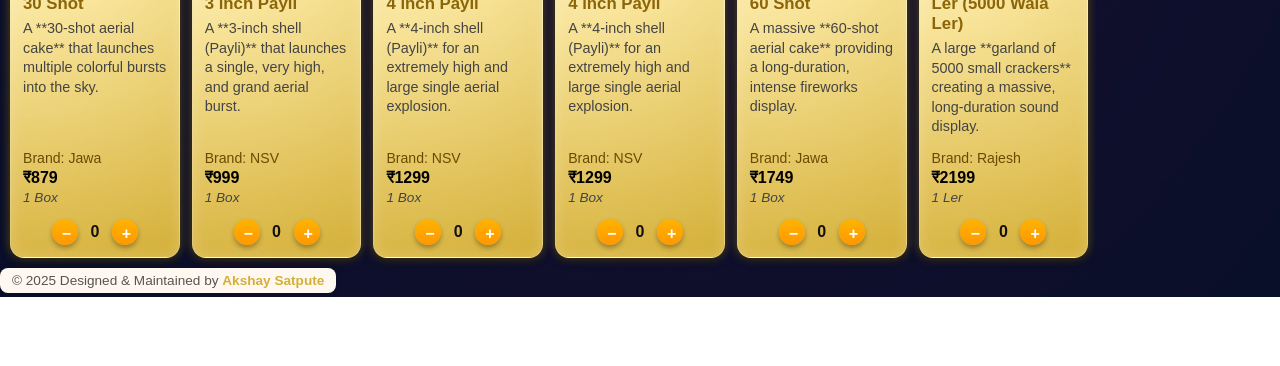
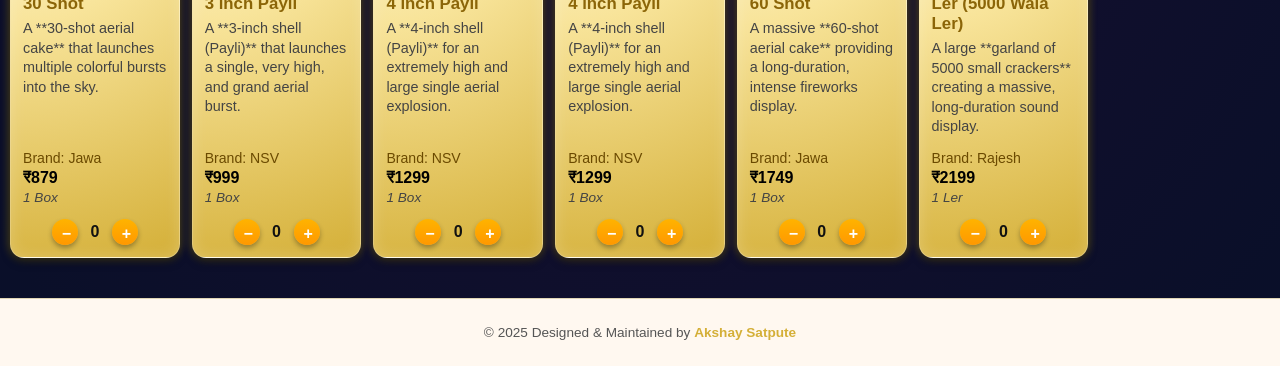
Before and after one commit to codewakshay27/my-website, a plain HTML site: page index.html in a window 1280 px wide. Shown: the part 6667-7033 px from the top of the page. Before the commit the page ends 6964 px from the top, so only its background shows below. Drawn offline with Linux system fonts and the light colour scheme.

Commit message:
Cradit Footer update overlap isssu solved

```diff
--- a/styles.css
+++ b/styles.css
@@ -442,46 +442,39 @@ body {
   font-weight: 600;
 }
 .footer-credit {
-  display: inline-block; /* width text ke hisaab se adjust ho */
   text-align: center;
   font-size: 0.85rem;
   color: #555;
-  padding: 5px 12px; /* thoda padding sirf text ke around */
+  background: #fff8f0;
+  border-top: 1px solid #e0d6b5;
+  padding: 12px 0;
+  margin-top: 30px;
   font-family: "Poppins", sans-serif;
-  position: relative;
-  overflow: hidden;
-  background: #fff8f0; /* sirf text ke peeche background */
-  border-radius: 8px; /* thoda rounded corners for elegance */
-  box-shadow: 0 0 8px rgba(0,0,0,0.05); /* optional subtle shadow */
 }
 
-.footer-credit p {
-  margin: 0;
+.footer-credit strong {
+  color: #d4af37; /* elegant golden tone */
+}
+/* 🔧 Fix: Footer visibility on mobile when modal is open */
+.footer-credit {
+  position: relative;
+  z-index: 5; /* ensures footer stays above normal content */
 }
 
-/* Hover effect (optional, as before) */
-.footer-credit strong {
-  color: #d4af37;
-  position: relative;
-  transition: color 0.3s ease;
+/* Make sure modal stays above footer only when open */
+.modal {
+  z-index: 1000; /* modal always top layer */
 }
 
-.footer-credit strong::after {
-  content: "";
-  position: absolute;
-  left: 0;
-  bottom: -2px;
-  width: 0%;
-  height: 2px;
-  background: #d4af37;
-  transition: width 0.3s ease;
+/* Prevent footer from being covered by checkout modal background */
+body.modal-open {
+  overflow: hidden;
 }
 
-.footer-credit strong:hover {
-  color: #b78b2e;
-  text-shadow: 0 0 6px rgba(212, 175, 55, 0.5);
+/* Mobile-specific tweak */
+@media (max-width: 600px) {
+  .footer-credit {
+    font-size: 0.8rem;
+    padding: 15px 0;
+  }
 }
-
-.footer-credit strong:hover::after {
-  width: 100%;
-}
```
